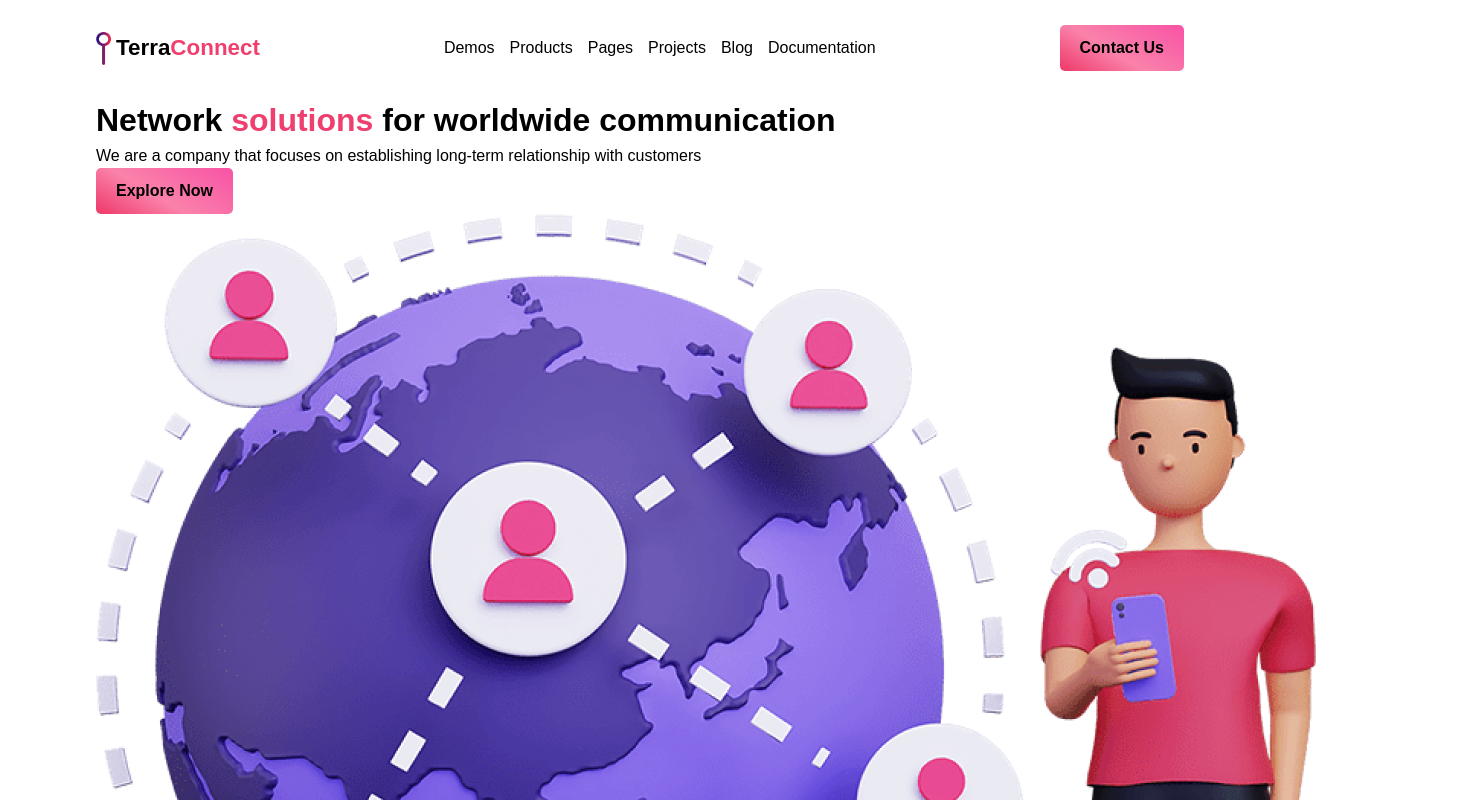
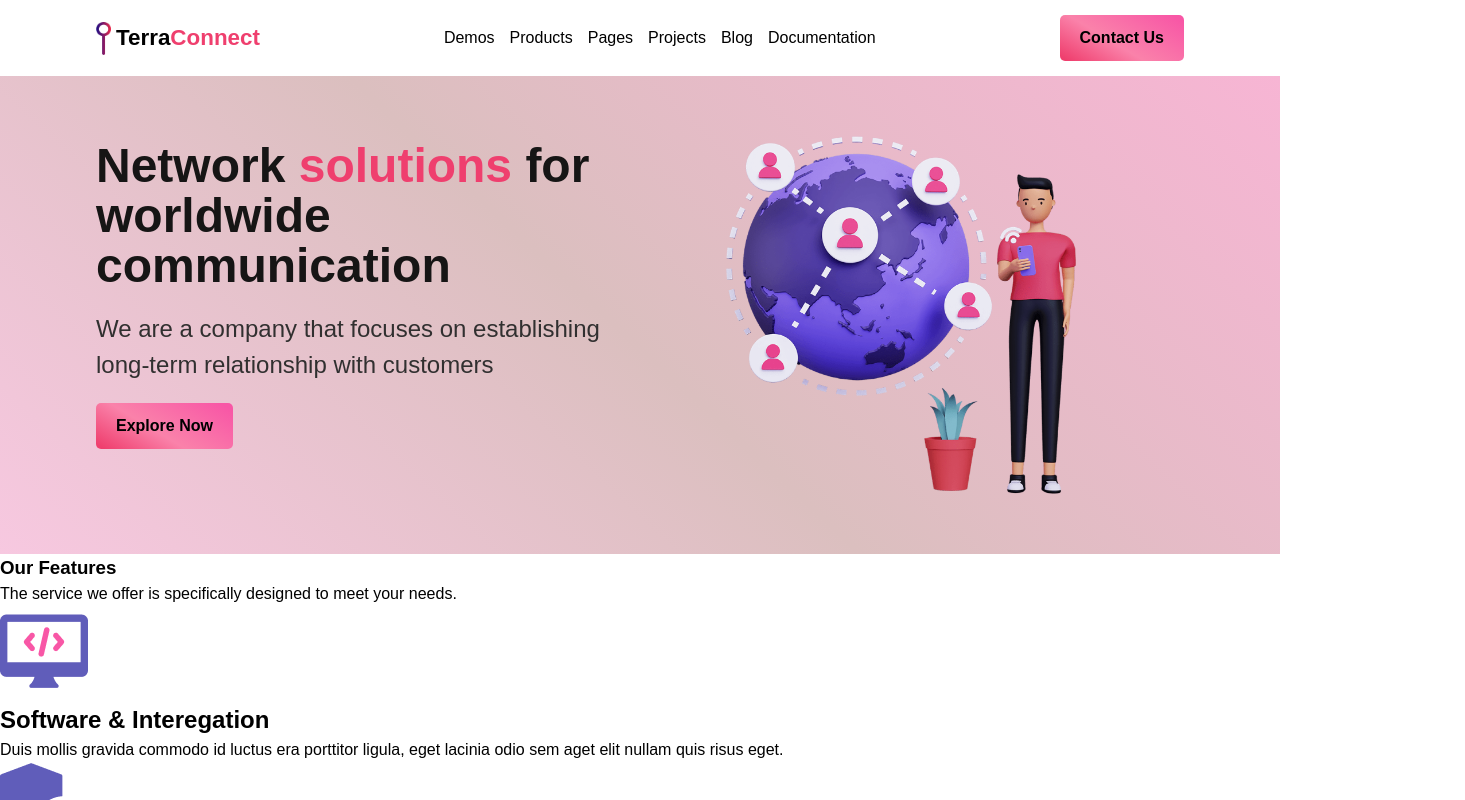
Before and after one commit to Hizmy-M/React-Projects, a React (Vite) app in the folder 05.terraConnect-web/: page / in a window 1280 px wide. Shown: the top 800 px of the page, 1465 px wide, since content can reach past the window. Built offline with nearby package versions, Linux system fonts and the light colour scheme; a web font is replaced by a local one.

Commit message:
hero section style completed

```diff
--- a/05.terraConnect-web/src/index.css
+++ b/05.terraConnect-web/src/index.css
@@ -12,6 +12,9 @@
 
   --primary-color-one: #F857A6;
   --primary-color-two: #EF3F6E;
+
+  --font-color-black : rgb(22, 21, 21);
+  --font-color-grey: rgb(49, 48, 48);
 
 
   /* -- font styles -- */
@@ -79,6 +82,22 @@ body {
   color: var(--primary-color-two);
 }
 
+/* background color */
+.backgorund {
+  background: #f593bf;
+  background: linear-gradient(43deg, rgba(245, 147, 191, 1) 0%, rgba(247, 200, 224, 1) 0%, rgba(219, 191, 191, 1) 48%, rgba(247, 181, 212, 1) 100%, rgba(186, 186, 186, 1) 74%);
+}
+
+
+/* responsive image */
+.image-responsive {
+  width: 100%;
+  max-width: 350px;
+  height: auto;
+}
+
+/* icons */
+
 
 
 /* ------------------------------------------------------------------------------------------------------------- */
@@ -86,8 +105,8 @@ body {
 /* header section */
 
 .header__navigation {
-  padding-top: 25px;
-  padding-bottom: 25px;
+  padding-top: 15px;
+  padding-bottom: 15px;
 }
 
 .header__logo {
@@ -109,13 +128,49 @@ body {
   display: none;
 }
 
-
-
-/* ------------------------------------------------------------------------------------------------------------- */
+/* header-end */
+/* ----------------------------------------------------------------------------------------------------- */
 
 
 
 
+/* ----------------------------------------------------------------------------------------------------- */
+/* hero section-start */
+.section__container {
+  padding: 50px 0;
+}
+
+.section__one {
+  text-align: center;
+  align-items: center;
+  margin-bottom: 40px;
+  display: flex;
+  flex-direction: column;
+  justify-content: center;
+}
+
+.section__one h1 {
+  font-size: var(--fs-hero-title);
+  line-height: 50px;
+  color: var(--font-color-black);
+  margin-bottom: 20px;
+}
+
+.section__one p {
+  font-size: var(--fs-hero-subtitle);
+  color: var(--font-color-grey);
+  margin-bottom: 20px;
+
+}
+
+.section__two {
+  display: flex;
+  justify-content: center;
+}
+
+
+/* hero-section-end */
+/* ----------------------------------------------------------------------------------------------------- */
 
 
 
@@ -179,7 +234,35 @@ body {
   display: block;
 }
 
+/* header-end */
 /* ----------------------------------------------------------------------------------------------- */
 
 
+
+
+/* ----------------------------------------------------------------------------------------------- */
+/* hero section - start */
+.section__container {
+  display: flex;
+  padding: 60px 0;
 }
+
+.section__one {
+  width: 48%;
+  align-items: start;
+  text-align: start;
+}
+
+.section__two {
+  flex: 1;
+  align-items: center;
+}
+
+
+
+/* hero section - end */
+/* ----------------------------------------------------------------------------------------------- */
+
+
+
+}
```
